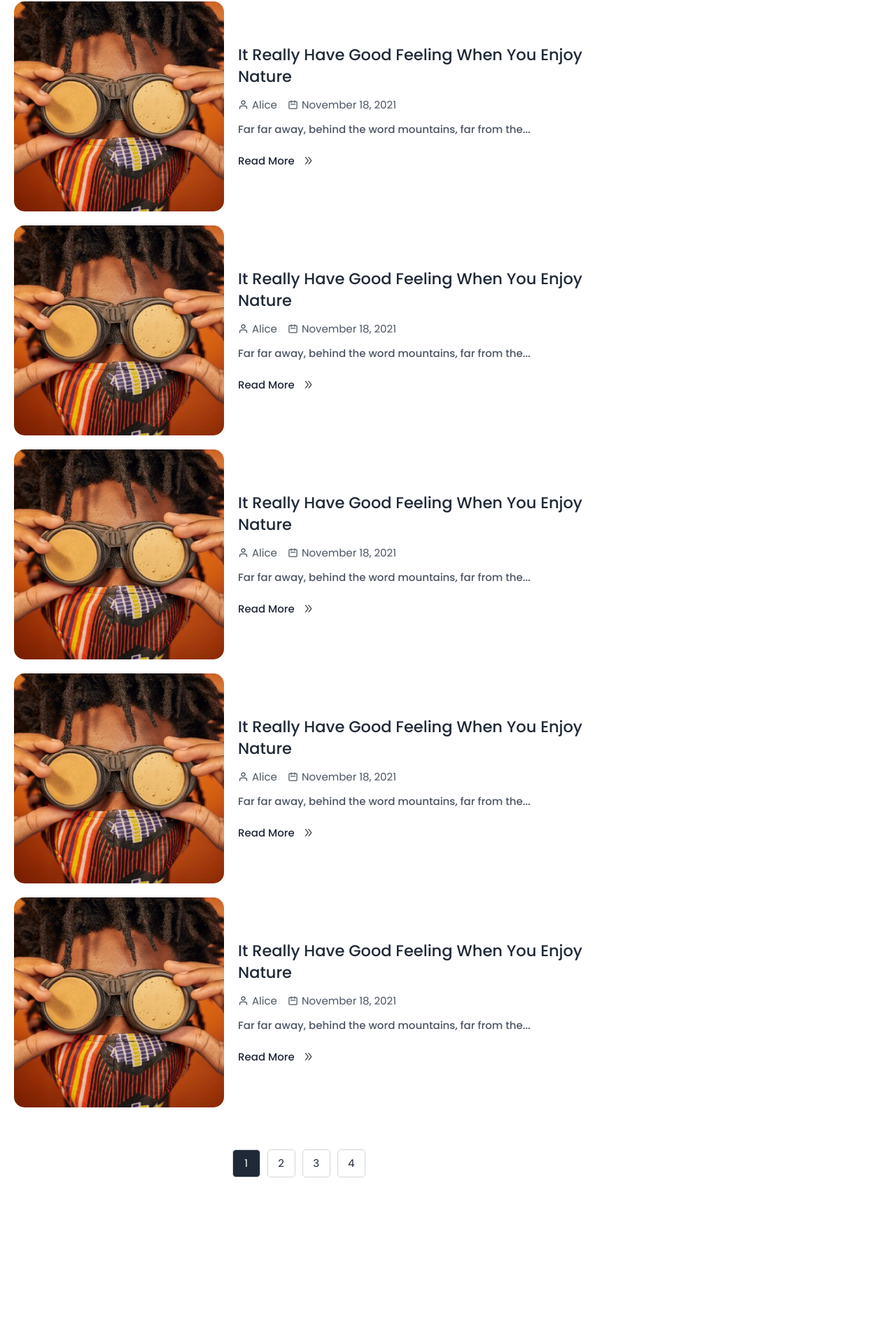
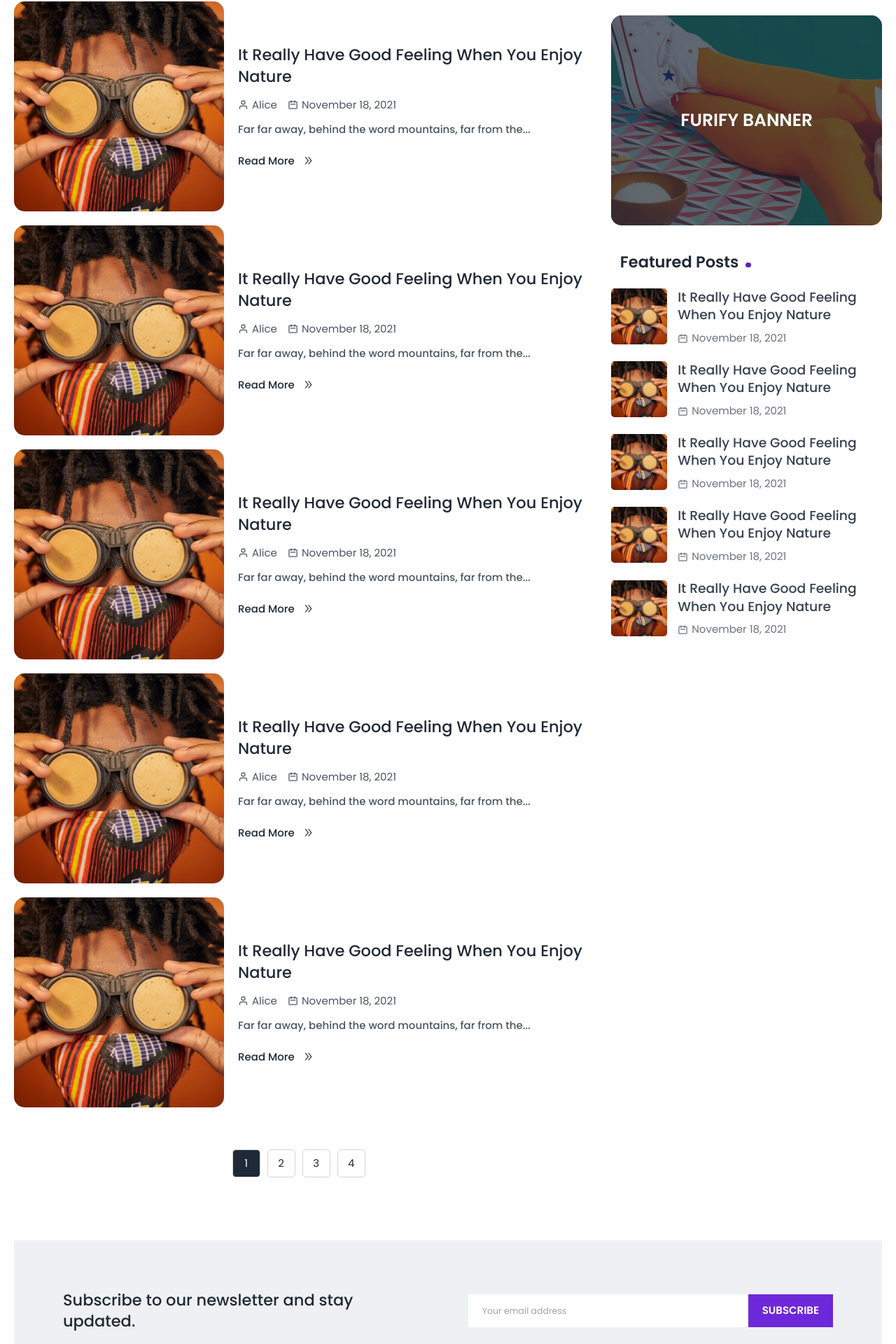
Before and after one commit to izubaire/morphy, a React (Create React App) app in the folder frontend/: page / in a window 1280 px wide. Shown: the part 1410-3330 px from the top of the page at 70% size. Before the commit the page ends 3092 px from the top, so only its background shows below. Built offline with nearby package versions, Linux system fonts and the light colour scheme.

Commit message:
create Right Sidebar and Newsletter components'

```diff
--- /dev/null
+++ b/frontend/src/components/homePage/Banner.tsx
@@ -0,0 +1,27 @@
+import SideHeader from "./SideHeader"
+
+export default function Banner() {
+  return (
+    <div className="mb-16">
+      <SideHeader title="advertising" />
+
+      <figure className="h-[30rem] rounded-3xl overflow-hidden relative cursor-pointer">
+        <img
+          src="/images/banner.jpg"
+          alt="banner"
+          className="w-full h-full object-cover"
+        />
+        <figcaption className="group flex items-center justify-center bg-gray-800/70 hover:bg-orange-800/60 transition-all duration-[400ms] absolute top-0 left-0 w-full h-full before:content-[''] before:absolute before:top-12 before:left-12 before:right-12 before:bottom-12 before:border before:border-solid before:border-white before:scale-0 before:transition-all before:duration-[400ms] hover:before:scale-100">
+          <div className="text-center w-4/5">
+            <h2 className="text-[2.5rem] font-semibold uppercase text-white mb-4 mt-20 group-hover:mt-0 transition-all duration-[400ms]">
+              furify banner
+            </h2>
+            <p className="text-2xl uppercase text-white group-hover:scale-100 scale-0 transition-all duration-[400ms]">
+              Lorem ipsum dolor sit amet consectetur adipisicing elit ...
+            </p>
+          </div>
+        </figcaption>
+      </figure>
+    </div>
+  )
+}
--- /dev/null
+++ b/frontend/src/components/homePage/Featured.tsx
@@ -0,0 +1,15 @@
+import SideHeader from "./SideHeader"
+import MenuCard from "../layouts/MenuCard"
+
+export default function Featured() {
+  return (
+    <div>
+      <SideHeader title="featured posts" />
+      <MenuCard />
+      <MenuCard />
+      <MenuCard />
+      <MenuCard />
+      <MenuCard last />
+    </div>
+  )
+}
--- /dev/null
+++ b/frontend/src/components/homePage/NewsLetter.tsx
@@ -0,0 +1,24 @@
+export default function NewsLetter() {
+  return (
+    <section className="my-36">
+      <div className="wrapper max-w-[1240px] mx-auto bg-gray-200/60 p-28 flex items-center justify-between">
+        <h3 className="text-gray-800 font-medium text-4xl max-w-[42rem] leading-snug">
+          Subscribe to our newsletter and stay updated.
+        </h3>
+
+        <form className="flex items-center">
+          <input
+            type="text"
+            placeholder="Your email address"
+            className="text-xl text-gray-700 py-6 px-8 w-[40rem]"
+          />
+          <input
+            type="submit"
+            value="subscribe"
+            className="text-white bg-violet-700 hover:bg-gray-700 transition-all duration-300 cursor-pointer py-[1.35rem] px-8 text-2xl uppercase font-semibold"
+          />
+        </form>
+      </div>
+    </section>
+  )
+}
--- a/frontend/src/components/homePage/Post.tsx
+++ b/frontend/src/components/homePage/Post.tsx
@@ -37,9 +37,10 @@ export default function Post() {
 
         <Link
           to="/"
-          className="relative capitalize text-gray-800 font-medium text-2xl mt-10 inline-flex items-center gap-5 after:content-[''] after:absolute after:w-0 hover:after:w-full after:h-[0.20rem] after:bg-gray-800 after:left-0 after:bottom-0 after:transition-all after:duration-1000 after:ease-in-out"
+          className="relative group capitalize text-gray-800 font-medium text-2xl mt-10 inline-flex items-center gap-5 after:content-[''] after:absolute after:w-0 hover:after:w-full after:h-[0.20rem] after:bg-gray-800 after:left-0 after:bottom-0 after:transition-all after:duration-1000 after:ease-in-out"
         >
-          read more <AiOutlineDoubleRight />
+          read more{" "}
+          <AiOutlineDoubleRight className="group-hover:ml-3 ml-0 transition-all duration-1000 ease-in-out" />
         </Link>
       </div>
     </div>
--- a/frontend/src/components/homePage/Sidebar.tsx
+++ b/frontend/src/components/homePage/Sidebar.tsx
@@ -1,9 +1,13 @@
+import Banner from "./Banner"
+import Featured from "./Featured"
 import Tags from "./Tags"
 
 export default function Sidebar() {
   return (
-    <div>
+    <div className="sticky top-0 left-0 h-fit overflow-hidden">
       <Tags />
+      <Banner />
+      <Featured />
     </div>
   )
 }
--- a/frontend/src/components/homePage/Tags.tsx
+++ b/frontend/src/components/homePage/Tags.tsx
@@ -3,7 +3,7 @@ import Tag from "./Tag"
 
 export default function Tags() {
   return (
-    <div>
+    <div className="mb-20">
       <SideHeader title="tag cloud" />
       <Tag title="entertainment" total={15} bgColor="bg-blue-600" />
       <Tag title="health" total={10} bgColor="bg-gray-700" />
--- a/frontend/src/components/layouts/MenuCard.tsx
+++ b/frontend/src/components/layouts/MenuCard.tsx
@@ -1,9 +1,13 @@
 import { CalendarIcon } from "@heroicons/react/outline"
 import { Link } from "react-router-dom"
 
-export default function MenuCard() {
+interface Props {
+  last?: boolean
+}
+
+export default function MenuCard({ last }: Props) {
   return (
-    <div className="flex gap-6 items-center mb-12">
+    <div className={`flex gap-6 items-center ${last ? "mb-0" : "mb-9"}`}>
       <img
         src="/images/poster.jpg"
         alt="poster"
--- a/frontend/src/components/layouts/MenuLightBox.tsx
+++ b/frontend/src/components/layouts/MenuLightBox.tsx
@@ -18,13 +18,13 @@ export default function MenuLightBox({ closeMenu, setCloseMenu }: Props) {
 
   return (
     <div
-      className={`lightBox z-10 w-screen h-screen fixed top-0 left-0 bg-gray-700/60 backdrop-blur-sm transition-all ease-in duration-300 ${
+      className={`lightBox z-10 w-screen h-screen fixed top-0 left-0 bg-gray-700/60 backdrop-blur-sm transition-all ease-in-out duration-300 ${
         closeMenu ? "opacity-0 invisible" : "opacity-100 visible"
       }`}
       onClick={closeLbx}
     >
       <div
-        className={`bg-white w-[44rem] h-screen px-8 py-12 relative transition-all ease-in duration-300 overflow-scroll hideScrollBar ${
+        className={`bg-white w-[44rem] h-screen px-8 py-12 relative transition-all ease-in-out duration-300 overflow-scroll hideScrollBar ${
           closeMenu ? "-translate-x-[110%]" : "translate-x-0"
         }`}
       >
--- a/frontend/src/pages/Home.tsx
+++ b/frontend/src/pages/Home.tsx
@@ -10,7 +10,7 @@ export default function Home() {
       <Ad />
 
       <main>
-        <div className="wrapper max-w-[1240px] h-full mx-auto rounded-xl grid grid-cols-3 gap-16">
+        <div className="wrapper max-w-[1240px] mx-auto grid grid-cols-3 gap-16">
           <Posts />
           <Sidebar />
         </div>
--- a/frontend/src/pages/Layout.tsx
+++ b/frontend/src/pages/Layout.tsx
@@ -1,6 +1,7 @@
 import Navbar from "../components/layouts/Navbar"
 import PageHeader from "../components/layouts/PageHeader"
 import { Outlet } from "react-router-dom"
+import NewsLetter from "../components/homePage/NewsLetter"
 
 export default function Layout() {
   return (
@@ -8,6 +9,7 @@ export default function Layout() {
       <PageHeader />
       <Navbar />
       <Outlet />
+      <NewsLetter />
     </>
   )
 }
```
Also changed, not shown: frontend/public/images/banner.jpg (added).
